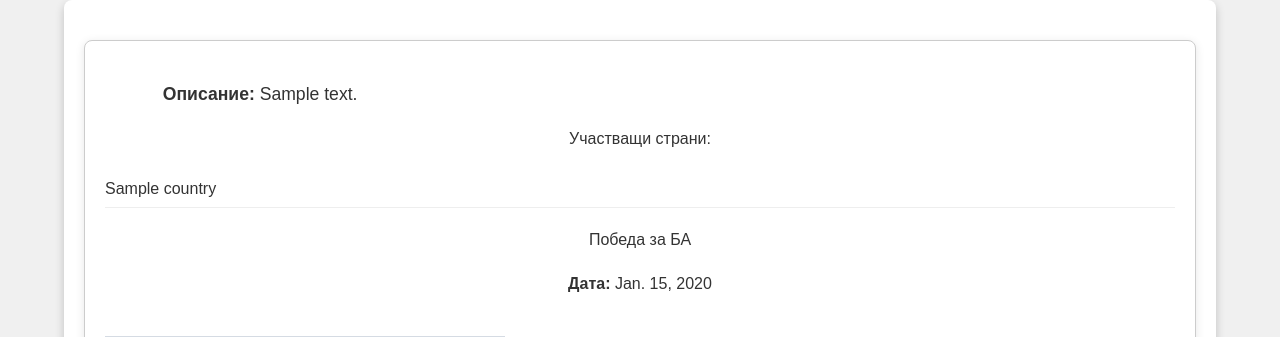
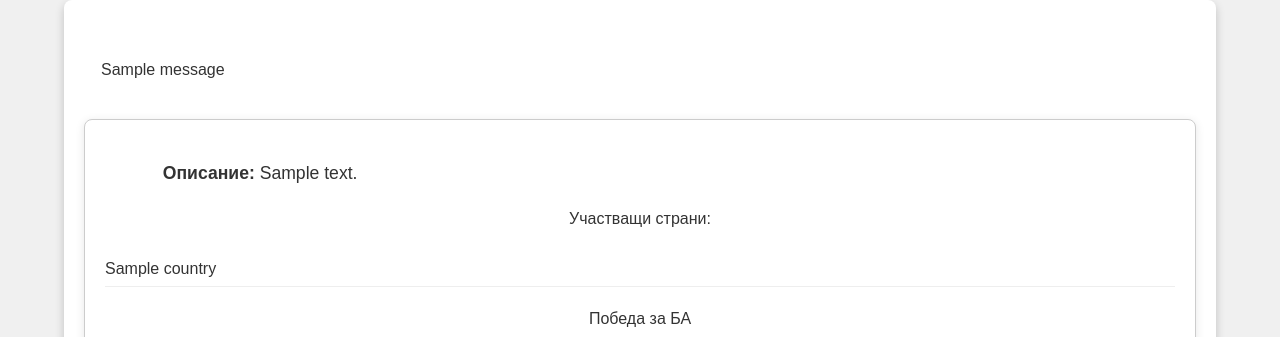
Before and after one commit to hanvap/battleBGarmy, a Django app: page /battle/1/ in a window 1280 px wide. Shown: the part 174-511 px from the top of the page. Run offline with Django 5.2, Linux system fonts and the light colour scheme; tables that the repository leaves empty hold one stand-in row (values such as "Sample post"); grey boxes marked "Sample" are stand-in pictures; one stand-in notice (Sample message) is shown; parts of the project's set-up code (start-up, migrations or seed data) failed here and were passed over.

Commit message:
Update battle_detail.html

```diff
--- a/templates/battles/battle_detail.html
+++ b/templates/battles/battle_detail.html
@@ -2,6 +2,15 @@
 {% block content %}
 <body>
 <title>Детайли за битка</title>
+        {% if messages %}
+<div class="messages">
+        {% for message in messages %}
+            <div class="alert {% if message.tags %}{{ message.tags }}{% endif %}">
+                {{ message }}
+            </div>
+        {% endfor %}
+    </div>
+{% endif %}
 <div class="container-battle">
         <h1>{{ object.title }}</h1>
         <p class="description"><strong>Описание:</strong> {{ object.description }}</p>
```
